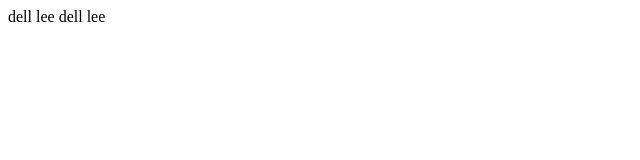
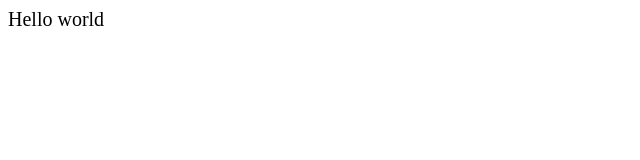
Before and after one commit to dashulan/-git, a plain HTML site: page index.html in a window 1280 px wide. Shown: the full height of the page, 0-640 px from the left. Drawn offline with nearby package versions, Linux system fonts and the light colour scheme.

Commit message:
样式与数据绑定，class和style；改变样式方式与改变数据方式相同

```diff
--- a/index.html
+++ b/index.html
@@ -6,38 +6,48 @@
     <title>Vue实例生命周期函数</title>
     <script src="./vue.js"></script>
 </head>
+<style>
+    .activated {
+        color: red
+    }
+</style>
 
 <body>
 
     <div id="app">
-        {{firstName}}
-        {{lastName}}
-        {{fullName}}
+        <!-- <div @click="handleDivClick" :class="[activated,activatedOne]"> -->
+        <div @click="handleDivClick" :style="[styleObj, {fontSize: '20px'}]">
+            Hello world
+        </div>
+
     </div>
 
 
     <script>
-
+        // 样式和数据的交互
+        // - 1 classs
+        // 1. class 绑定对象 {}
+        // 2. class 绑定数组 [obj1,obj2]
+        // - 1 style
+        // 1. style 对象 {}或 objs
+        // 2. style 数组 数组里的对象内容所决定
+        // 更改样式则直接操作数据即可
         var vm = new Vue({
             el: "#app",
+            // data: {
+            //     activated: "",
+            //     activatedOne: "activatedOne"
+            // },
             data: {
-                firstName: "dell",
-                lastName: "lee"
+                styleObj: {
+                    color: "black"
+                }
             },
-            computed: {
-                fullName: {
-                    get: function(){
-                        return this.firstName + " " + this.lastName;
-                    },
-                    set: function(value){
-                        var arr = value.split(" ");
-                        this.firstName = arr[0];
-                        this.lastName = arr[1];
-                        console.log(value);
-                    }
+            methods: {
+                handleDivClick: function () {
+                    this.styleObj.color = this.styleObj.color === "black" ? "red" : "black";
                 }
             }
-
         })
     </script>
 
```
